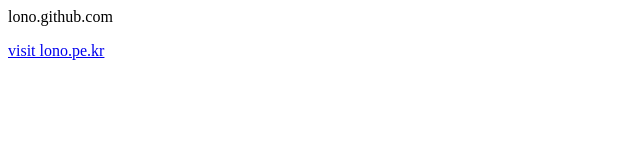
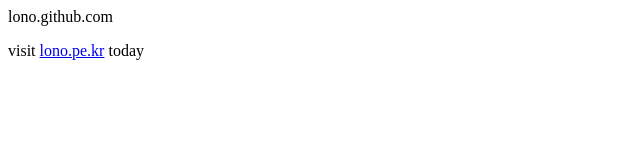
Before and after one commit to lono/lono.github.io, a plain HTML site: page index.html in a window 1280 px wide. Shown: the full height of the page, 0-640 px from the left. Drawn offline with Linux system fonts and the light colour scheme.

Commit message:
very small changes

```diff
--- a/index.html
+++ b/index.html
@@ -4,6 +4,6 @@
 </head>
 <body>
 <p>lono.github.com</p>
-<p><a href="http://lono.pe.kr">visit lono.pe.kr</a></p>
+<p>visit <a href="http://lono.pe.kr">lono.pe.kr</a> today</p>
 </body>
 </html>
```
